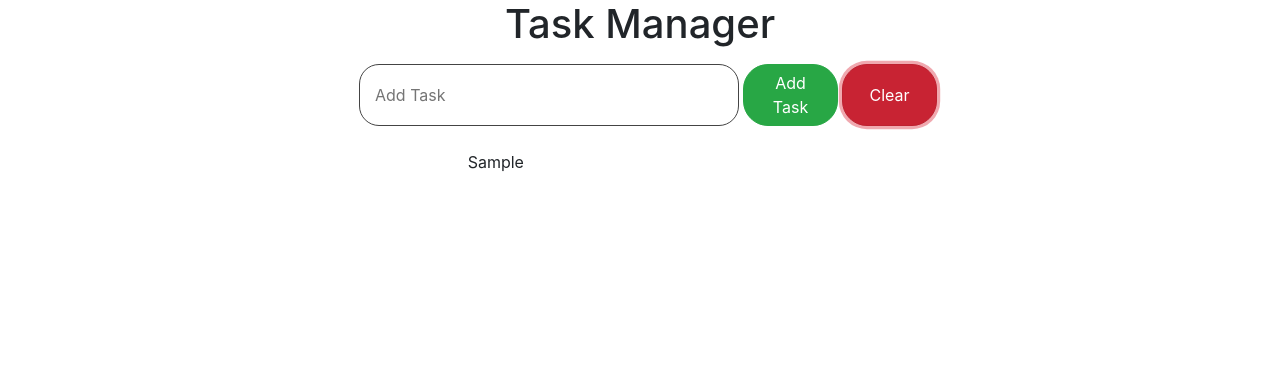
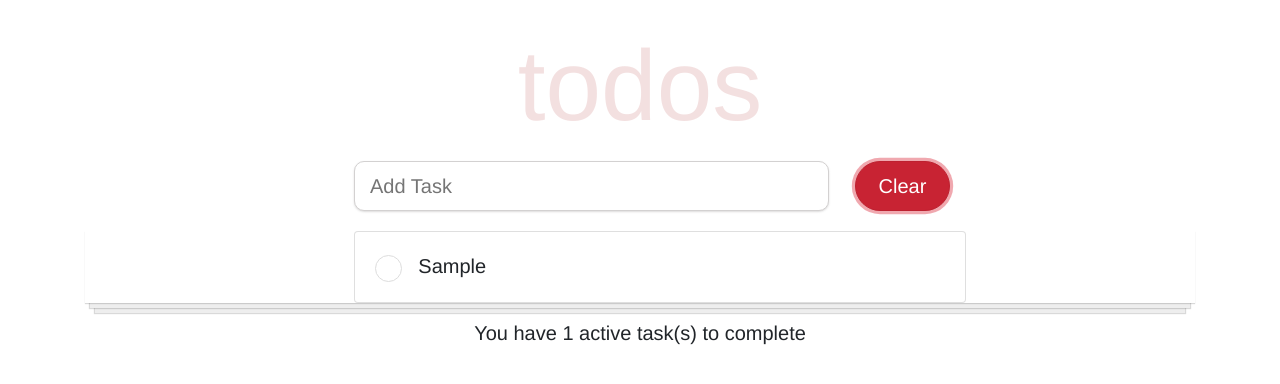
Before and after one commit to Hiranmai-T/todo-react, a React (Create React App) app: page / in a window 1280 px wide. Both pictures are taken after typing "Sample" into the empty fields and a click on the button "Clear". Shown: the top 384 px of the page. Built offline with nearby package versions, Linux system fonts and the light colour scheme; the HTML template or start-up script is replaced by a standard one.

Commit message:
Some styles

```diff
--- a/public/index.html
+++ b/public/index.html
@@ -9,6 +9,7 @@
       name="description"
       content="Web site created using create-react-app"
     />
+    <link href="https://fonts.googleapis.com/css2?family=Cairo:wght@200&display=swap" rel="stylesheet">
     <link rel="apple-touch-icon" href="%PUBLIC_URL%/logo192.png" />
     <!--
       manifest.json provides metadata used when your web app is installed on a
--- a/src/App.css
+++ b/src/App.css
@@ -18,20 +18,104 @@
 }
 
 .task-input{
-  border: 1px solid #444;
+  border: 1px solid rgb(211, 209, 209);
   outline: none;
-  border-radius: 20px;
-  /* box-shadow: 0 1px 2px rgba(0, 0, 0, 0.3); */
+  height: 50px;
+  border-radius: 10px;
+  box-shadow: 0 1px 2px rgba(138, 137, 137, 0.3);
 }
 
 .add-btn{
   border-radius: 25px;
   /* box-shadow: 0 2px 5px rgba(0, 0, 0, 0.3); */
+  font-weight: 900;
   outline: none;
+  visibility: hidden;
 }
 
 .clear-btn{
   border-radius: 25px;
   /* box-shadow: 0 2px 5px rgba(0, 0, 0, 0.3); */
+  font-weight: 900;
   outline: none;
 }
+
+
+
+.checkbox-round {
+  width: 1.7em;
+  height: 1.7em;
+  background-color: white;
+  border-radius: 50%;
+  vertical-align: middle;
+  border: 1px solid #ddd;
+  -webkit-appearance: none;
+  outline: none;
+  cursor: pointer;
+}
+
+.checkbox-round:checked {
+  background-color: gray;
+}
+
+ .main{
+   position: relative;
+  top: 25px;
+}
+
+.font{
+    font-style: normal;
+    font-variant-ligatures: normal;
+    font-variant-caps: normal;
+    font-variant-numeric: normal;
+    font-variant-east-asian: normal;
+    font-weight: 300;
+    font-stretch: normal;
+    font-size: 20px;
+    line-height: 1.4em;
+    font-family: "Helvetica Neue", Helvetica, Arial, sans-serif;
+
+}
+
+.header{
+  font-family: "Helvetica Neue", Helvetica, Arial, sans-serif;
+  font-size: 100px;
+  font-weight: 100;
+  text-align: center;
+  color: rgba(175, 47, 47, 0.15);
+}
+
+.box-shadow-hover:hover {
+  box-shadow: 0 2px 5px 0 rgba(0, 0, 0, 0.16), 0 2px 10px 0 rgba(0, 0, 0, 0.12);
+}
+
+.pointer {
+  cursor: pointer;
+}
+
+.paper {
+  background: #fff;
+  box-shadow:
+    /* The top layer shadow */
+    0 1px 1px rgba(0,0,0,0.15),
+    /* The second layer */
+    0 10px 0 -5px #eee,
+    /* The second layer shadow */
+    0 10px 1px -4px rgba(0,0,0,0.15),
+     /* The third layer */
+    0 20px 0 -10px #eee,
+    /* The third layer shadow */
+    0 20px 1px -9px rgba(0,0,0,0.15);
+
+
+}
+
+/* .text-title{
+  margin: inherit;
+  position: absolute;
+  padding-top: 15px;
+} */
+/* .main{
+  background-image: url("sky.jpg");
+
+} */
--- a/src/App.js
+++ b/src/App.js
@@ -9,13 +9,17 @@ import './App.css';
 function App() {
   return (
     <TaskListContextProvider>
-      <div className="container ">
-        <Header />
-        <TaskForm />
-        <TaskList />
+        <div className="container">
+          <div className="main">
+            <Header />
+            <TaskForm />
+            <TaskList />
+            </div>
+        </div>
 
 
-      </div>
+
+
     </TaskListContextProvider>
   );
 }
--- a/src/components/Header.js
+++ b/src/components/Header.js
@@ -1,10 +1,11 @@
-import React from 'react'
+import React from 'react';
+
 
 const Header = () => {
     return (
         <div className="row justify-content-center">
 
-            <h1 className="mb-3">Task Manager</h1>
+            <h1 className="mb-3 header">todos</h1>
         </div>
     )
 }
--- a/src/components/Task.js
+++ b/src/components/Task.js
@@ -1,22 +1,70 @@
-import React,{useContext} from 'react';
+import React,{useContext,useState} from 'react';
 import {TaskContext} from '../context/TaskContext';
+import { Card, CardBody, CardText } from 'reactstrap';
 
 const Task = ({task}) => {
-    const {removeTask, findItem} = useContext(TaskContext);
+    const {removeTask, findItem,modifyStatus} = useContext(TaskContext);
+    const [style, setStyle] = useState('none');
+    const [status, setStatus] = useState(false);
+    const handleChange = () => {
+        modifyStatus(task.id);
+        const temp = !status;
+        setStatus(temp);
+        if(temp){
+            // console.log("Test");
+            setStyle('line-through');
+        }else{
+            setStyle('none');
+        }
+    };
     return (
         <li>
+            {/*  justify-content-center */}
             <div className="row justify-content-center">
-                <span className="col-4 m-2">{task.title}</span>
-                <div >
-                    <button onClick = {() => removeTask(task.id)} className="btn btn-delete task-btn col-2">
-                        <i className="fa fa-trash"></i>
-                    </button>
-                    <button onClick = {() => findItem(task.id)} className="btn btn-edit task-btn col-2">
-                        <i className="fa fa-pencil"></i>
-                    </button>
-                </div>
+
+            <div className="col-12 col-md-7 ml-1 mr-1">
+                <Card className="box-shadow-hover pointer">
+                    <CardBody>
+
+                        <div className="row ">
+
+                            <div className="col-12 col-md-8">
+
+                                    <input  name="status" type = "checkbox" onChange={handleChange} className="mr-3 checkbox-round"
+                                    />
+
+                                    <span style={{textDecoration:style}} className="font task-title">{task.title}</span>
+
+                            </div>
+
+
+
+                            <div className="col-12 col-md-3 offset-1">
+                                <div className="row">
+                                <div className="col-12 col-md-1">
+                                {
+                                    (!status)?(
+                                        <button onClick = {() => findItem(task.id)} className="btn btn-edit">
+                                            <i className="fa fa-pencil"></i>
+                                        </button>
+                                    ) : <></>
+
+                                }
+                                </div>
+                                <div className="col-12 col-md-1">
+                                    <button onClick = {() => removeTask(task.id)} className="btn btn-delete">
+                                        <i className="fa fa-trash"></i>
+                                    </button>
+                                </div>
+                                </div>
+                            </div>
+
+                        </div>
+
+                    </CardBody>
+                </Card>
             </div>
-
+            </div>
         </li>
     )
 }
--- a/src/components/TaskForm.js
+++ b/src/components/TaskForm.js
@@ -10,6 +10,7 @@ const TaskForm = () => {
             addTask(title);
             setTitle('');
         }else{
+            console.log(title);
             editTask(title,editItem.id);
             // setTitle('');
         }
@@ -23,21 +24,30 @@ const TaskForm = () => {
 
     useEffect(()=>{
         if(editItem!==null){
+
             setTitle(editItem.title);
         }else{
             setTitle('');
         }
     }, [editItem]);
 
+    // var input = document.getElementById("taskInput");
+    //     input.addEventListener(("keyup"),function(event){
+    //         if(event.keyCode===13){
+    //         event.preventDefault();
+    //         document.getElementById("addTask").click();
+    //     }
+    // });
+
     return (
         <form onSubmit={handleSubmit}>
             <div className="row justify-content-center mb-3">
-                <input onChange = {handleChange} value={title} className="col-4 ml-3 task-input" type="text" placeholder="Add Task" required/>
+                <input onChange = {handleChange} value={title} id="taskInput" className="col-12 col-md-5 ml-4 mb-1 task-input font" type="text" placeholder="Add Task" required/>
 
-                <button type="submit" className="btn btn-success col-1 ml-1 add-btn">
-                   {editItem? "Edit Task" : "Add Task"}
+                <button type="submit" id="addTask" className="btn btn-success add-btn font" >
+                   {/* {editItem? "Edit Task" : "Add Task"}  col-12 col-md-1 ml-2 mb-1 */}
                 </button>
-                <button type="submit" onClick= {()=>clearTasks()} className="btn btn-danger col-1 ml-1 clear-btn">Clear</button>
+                <button type="submit" onClick= {()=>clearTasks()} className="btn btn-danger col-12 col-md-1 mb-1 clear-btn font">Clear</button>
             </div>
         </form>
     )
--- a/src/components/TaskList.js
+++ b/src/components/TaskList.js
@@ -1,12 +1,17 @@
-import React,{useContext} from 'react';
+import React,{useContext,useEffect,useState} from 'react';
 import {TaskContext} from '../context/TaskContext';
 import Task from './Task';
 
 const TaskList = () => {
     const {tasks} = useContext(TaskContext);
+    const [count, setCount] = useState(null);
+    useEffect(()=>{
+        const countTemp = tasks.filter((task)=>task.status===false).length;
+        setCount(countTemp);
+    },[tasks]);
     return(
-
         <div>
+            <div className="paper">
                 {tasks.length ? (
                     <ul className="list ">
                         {tasks.map(
@@ -19,11 +24,19 @@ const TaskList = () => {
                     </ul>
                 ) : (
                     <div className="row justify-content-center">
-                <p>No tasks</p>
+                    <p className="font">No tasks</p>
                     </div>
                 )}
             </div>
-
+            {/* <div className="row justify-content-center">
+                <div className="paper">
+                   <p>Hi</p>
+                </div>
+            </div> */}
+            <div className="row justify-content-center">
+                <p className="font">You have {count} active task(s) to complete</p>
+            </div>
+       </div>
 
     );
 };
--- a/src/context/TaskContext.js
+++ b/src/context/TaskContext.js
@@ -28,14 +28,20 @@ const TaskContextProvider = (props) => {
 
     const findItem = (id) => {
         const item = tasks.find((task) => task.id===id);
+        console.log("Hello");
         setEditItem(item);
     };
 
     const editTask = (title,id) => {
-        const newTasks = tasks.map((task) => (task.id===id)? {title,id} : task );
+        const newTasks = tasks.map((task) => (task.id===id)? {title,id,status:false} : task );
         setTasks(newTasks);
         setEditItem(null);
     };
+
+    const modifyStatus = (id) => {
+        const newTasks = tasks.map((task) => (task.id===id)? {title:task.title,id,status:!task.status} : task);
+        setTasks(newTasks);
+    }
 
     return(
         <TaskContext.Provider value={{
@@ -45,7 +51,8 @@ const TaskContextProvider = (props) => {
             clearTasks,
             findItem,
             editTask,
-            editItem
+            editItem,
+            modifyStatus
             }}>
 
             {props.children}
```
Also changed, not shown: src/sky.jpg (added). Lines whose indentation alone changed are shown as unchanged.
